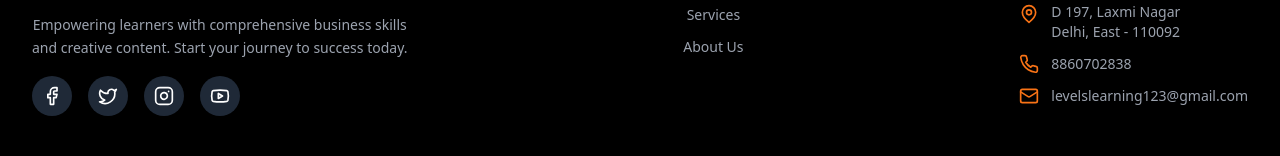
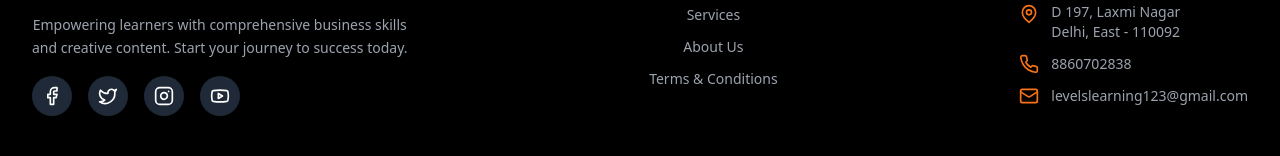
Before and after one commit to harsh23079/shuney, a React (Vite) app: page / in a window 1280 px wide. Shown: the part 1898-2054 px from the top of the page. Built offline with nearby package versions, Linux system fonts and the light colour scheme.

Commit message:
fix : scroll to top on navigate

```diff
--- a/src/App.jsx
+++ b/src/App.jsx
@@ -25,6 +25,7 @@ import PlaylistGrid from "./pages/Creators/PlaylistGrid";
 import VideoPlayer from "./pages/Creators/VideoPlayer";
 import FeedPage from "./pages/FeedPage";
 import AboutPage from "./pages/AboutPage";
+import { ScrollToTop } from "./components/ScrollToTop";
 
 function LevelLayout() {
     return <Outlet />;
@@ -40,6 +41,7 @@ function FooterWrapper() {
 function App() {
     return (
         <Router>
+            <ScrollToTop />
             <div className="min-h-screen bg-black text-white flex flex-col">
                 <Header />
                 <main className="flex-1 pb-20">
--- a/src/components/Footer.jsx
+++ b/src/components/Footer.jsx
@@ -88,6 +88,14 @@ export function Footer() {
                                     About Us
                                 </Link>
                             </li>
+                            <li>
+                                <Link
+                                    to="/about"
+                                    className="text-gray-400 hover:text-orange-500 transition-colors duration-200 text-sm"
+                                >
+                                    Terms & Conditions
+                                </Link>
+                            </li>
                         </ul>
                     </div>
 
--- /dev/null
+++ b/src/components/ScrollToTop.jsx
@@ -0,0 +1,12 @@
+import { useEffect } from "react";
+import { useLocation } from "react-router-dom";
+
+export function ScrollToTop() {
+    const { pathname } = useLocation();
+
+    useEffect(() => {
+        window.scrollTo({ top: 0, behavior: "smooth" });
+    }, [pathname]);
+
+    return null;
+}
```
